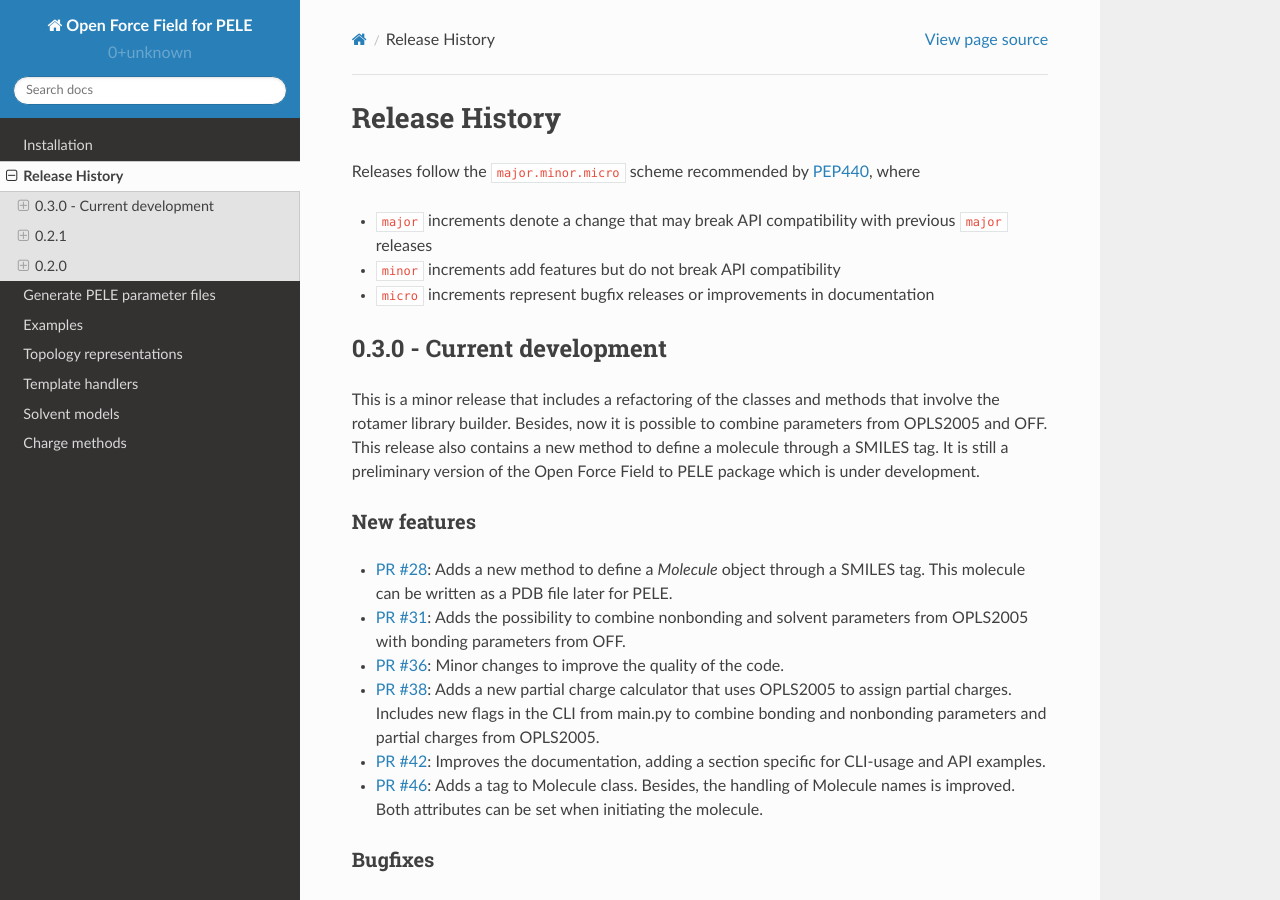
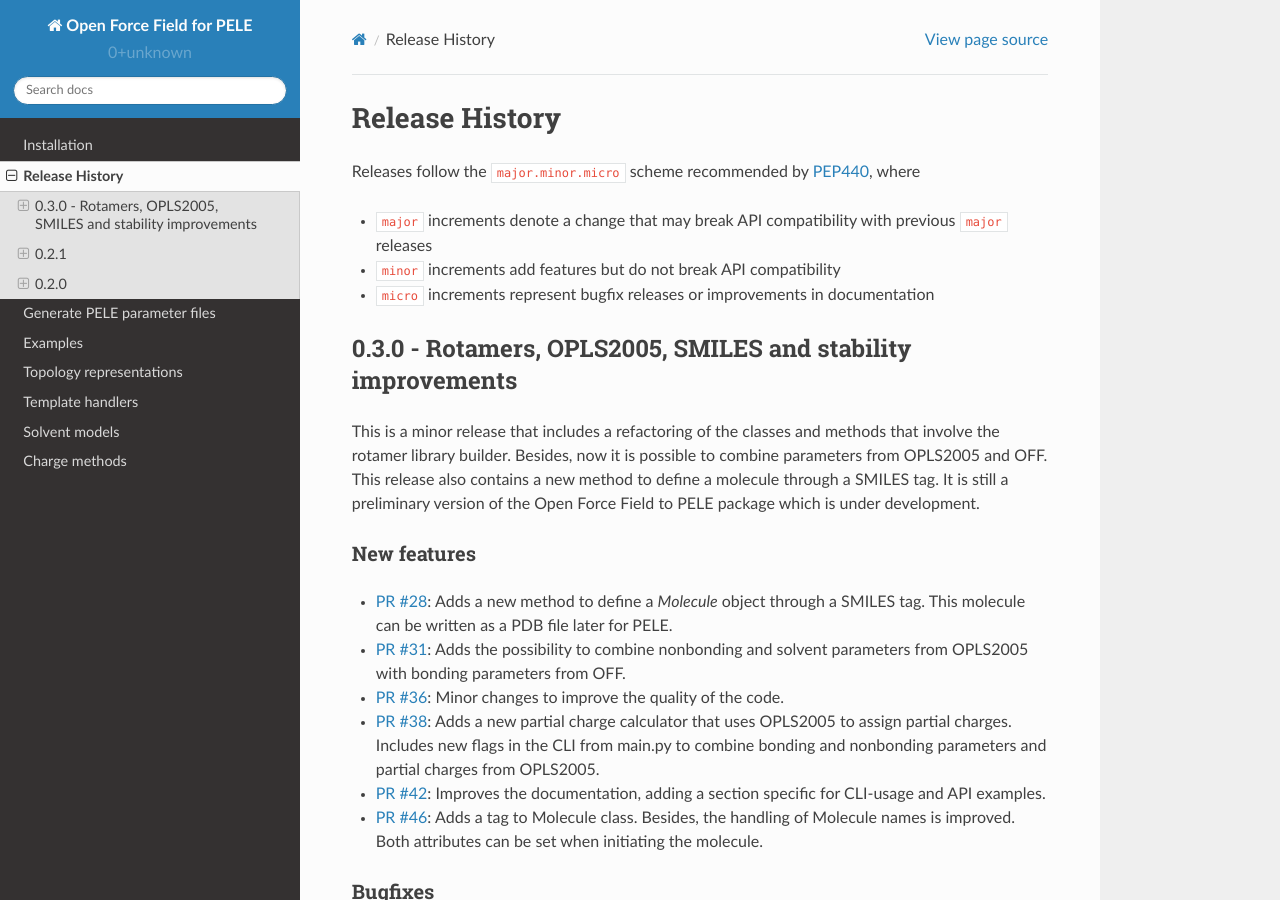
Before and after one commit to martimunicoy/peleffy, a Sphinx documentation site: the page built from docs/releasehistory.rst, in a window 1280 px wide and 900 px high. Built offline with Sphinx 7.4.7 and the Read the Docs theme 2.0.0, drawn with Linux system fonts in a browser that asks for light colours.

Commit message:
Update releasehistory.rst

```diff
--- a/docs/releasehistory.rst
+++ b/docs/releasehistory.rst
@@ -8,8 +8,8 @@ Releases follow the ``major.minor.micro`` scheme recommended by `PEP440 <https:/
 * ``micro`` increments represent bugfix releases or improvements in documentation
 
 
-0.3.0 - Current development
--------------------------
+0.3.0 - Rotamers, OPLS2005, SMILES and stability improvements
+-------------------------------------------------------------
 
 This is a minor release that includes a refactoring of the classes and methods that involve the rotamer library builder. Besides, now it is possible to combine parameters from OPLS2005 and OFF. This release also contains a new method to define a molecule through a SMILES tag. It is still a preliminary version of the Open Force Field to PELE package which is under development.
 
@@ -26,7 +26,7 @@ Bugfixes
 """"""""
 - `PR #22 <https://github.com/martimunicoy/offpele/pull/22>`_: Fixes many bugs. For example, the default output name of the solvent parameters template is changed to `ligandParams.txt`, which is the name that PELE expects.
 - `PR #32 <https://github.com/martimunicoy/offpele/pull/32>`_: Minor fixes in ToolkitWrapper classes.
-- `PR #34 <https://github.com/martimunicoy/offpele/pull/34:>`_: Improves the translation of dihedrals coming from the Open Force Fielf Toolkit and corrects the lack of exclusions in PELE 1-4 list that result from Impact's dihedral definitions.
+- `PR #34 <https://github.com/martimunicoy/offpele/pull/34>`_: Improves the translation of dihedrals coming from the Open Force Fielf Toolkit and corrects the lack of exclusions in PELE 1-4 list that result from Impact's dihedral definitions.
 - `PR #46 <https://github.com/martimunicoy/offpele/pull/46>`_: Prevents molecule to be untagged when loading it from a SMILES tag.
 
 Tests added
```
